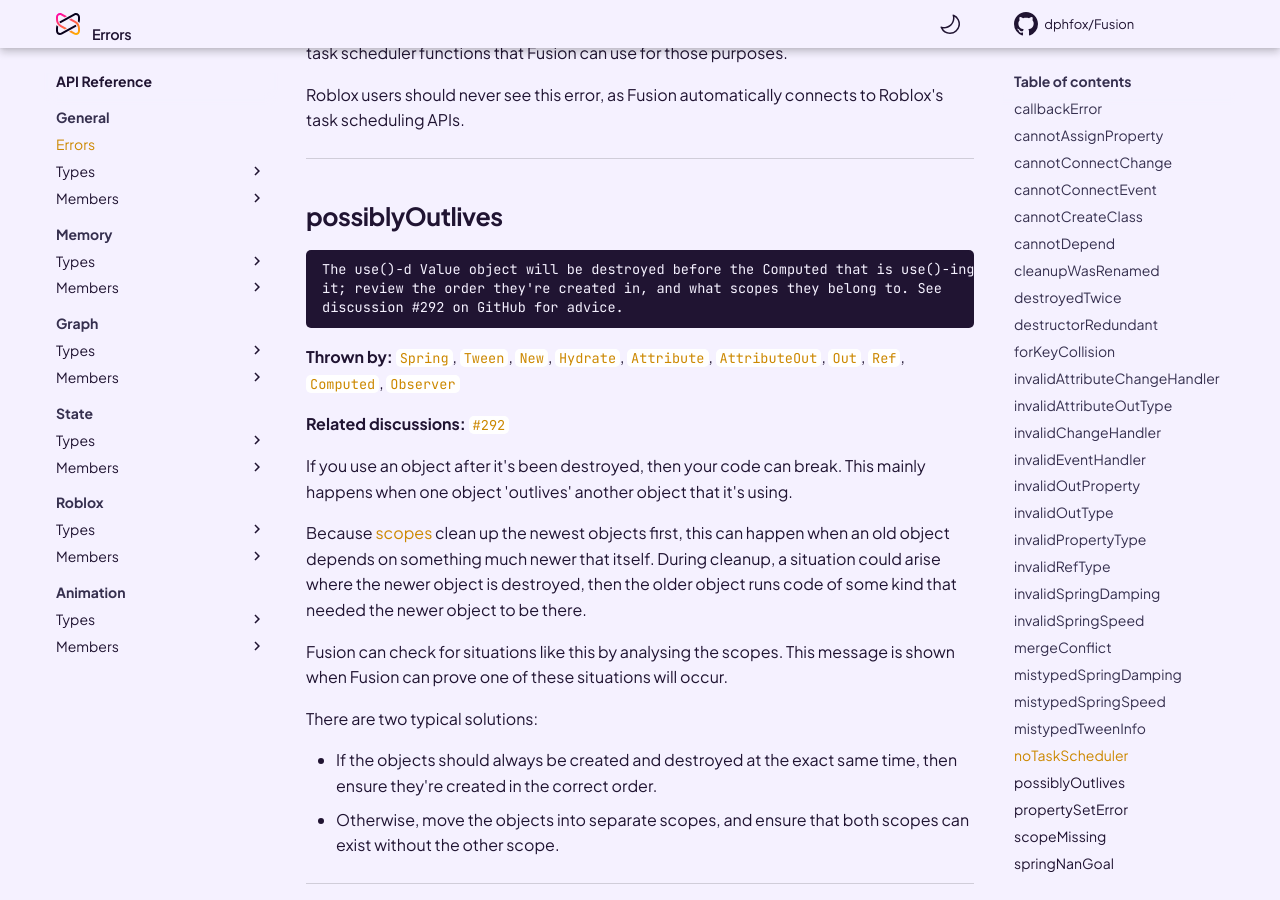
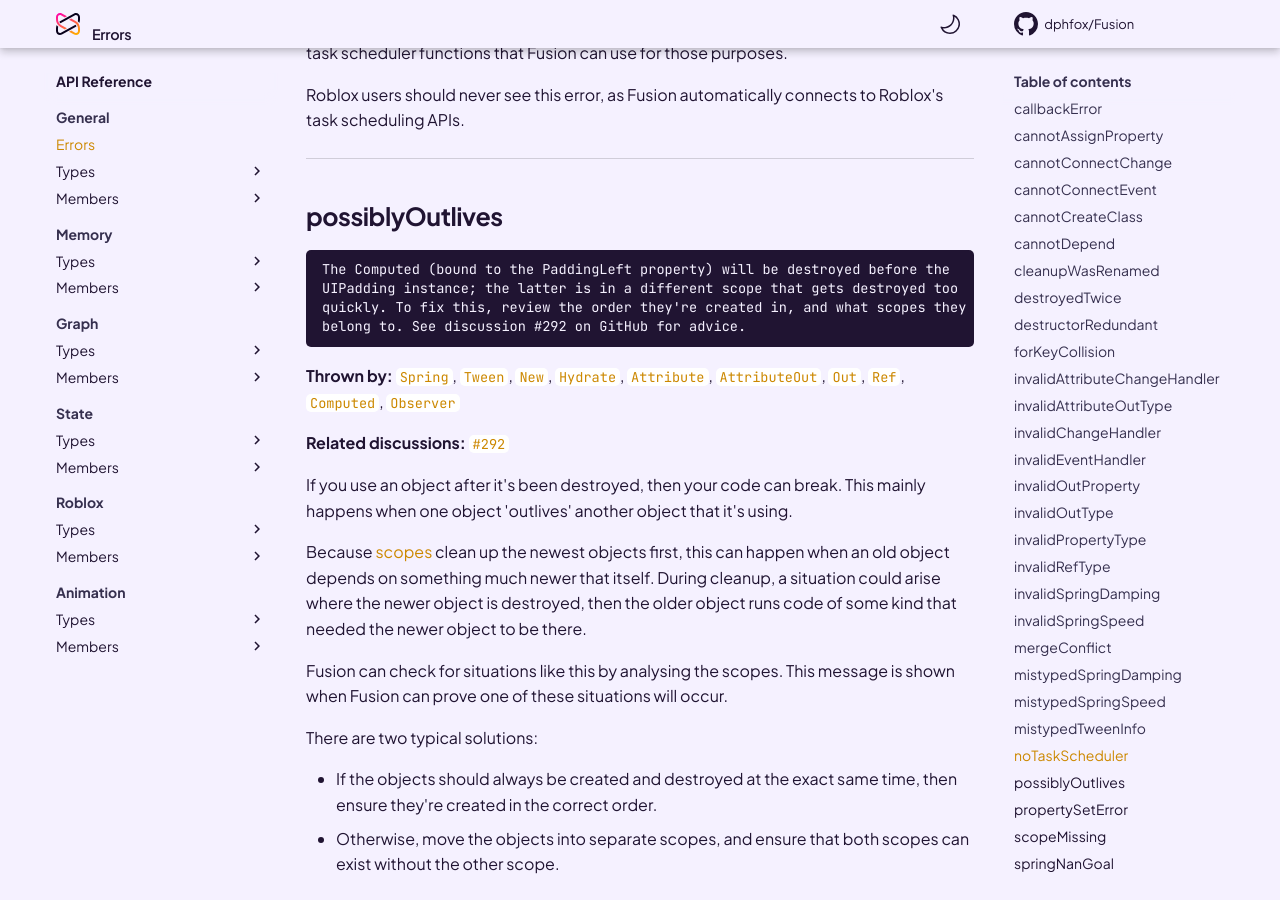
Before and after one commit to dphfox/Fusion, an MkDocs documentation site: the page built from docs/api-reference/general/errors.md, in a window 1280 px wide and 900 px high, scrolled down 7867 px. Built offline with MkDocs 1.6.1 and Material for MkDocs 9.7.7, drawn with Linux system fonts in a browser that asks for light colours; comment, search, counter and statistics services are not loaded; the version menu is left out.

Commit message:
Update `possiblyOutlives` docs

````diff
--- a/docs/api-reference/general/errors.md
+++ b/docs/api-reference/general/errors.md
@@ -516,9 +516,10 @@ Roblox's task scheduling APIs.
 ## possiblyOutlives
 
 ```
-The use()-d Value object will be destroyed before the Computed that is use()-ing
-it; review the order they're created in, and what scopes they belong to. See
-discussion #292 on GitHub for advice.
+The Computed (bound to the PaddingLeft property) will be destroyed before the
+UIPadding instance; the latter is in a different scope that gets destroyed too
+quickly. To fix this, review the order they're created in, and what scopes they
+belong to. See discussion #292 on GitHub for advice.
 ```
 
 **Thrown by:**
````
